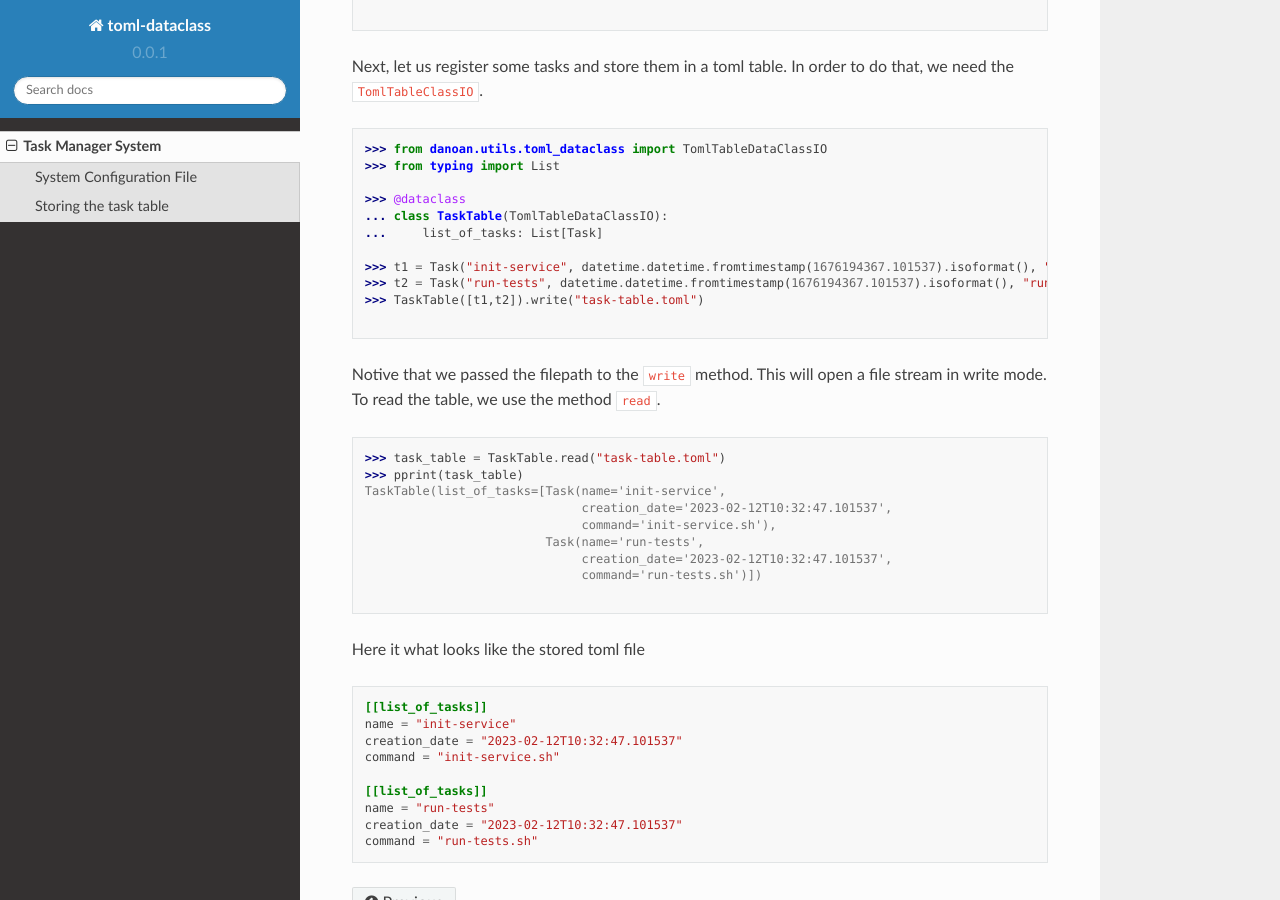
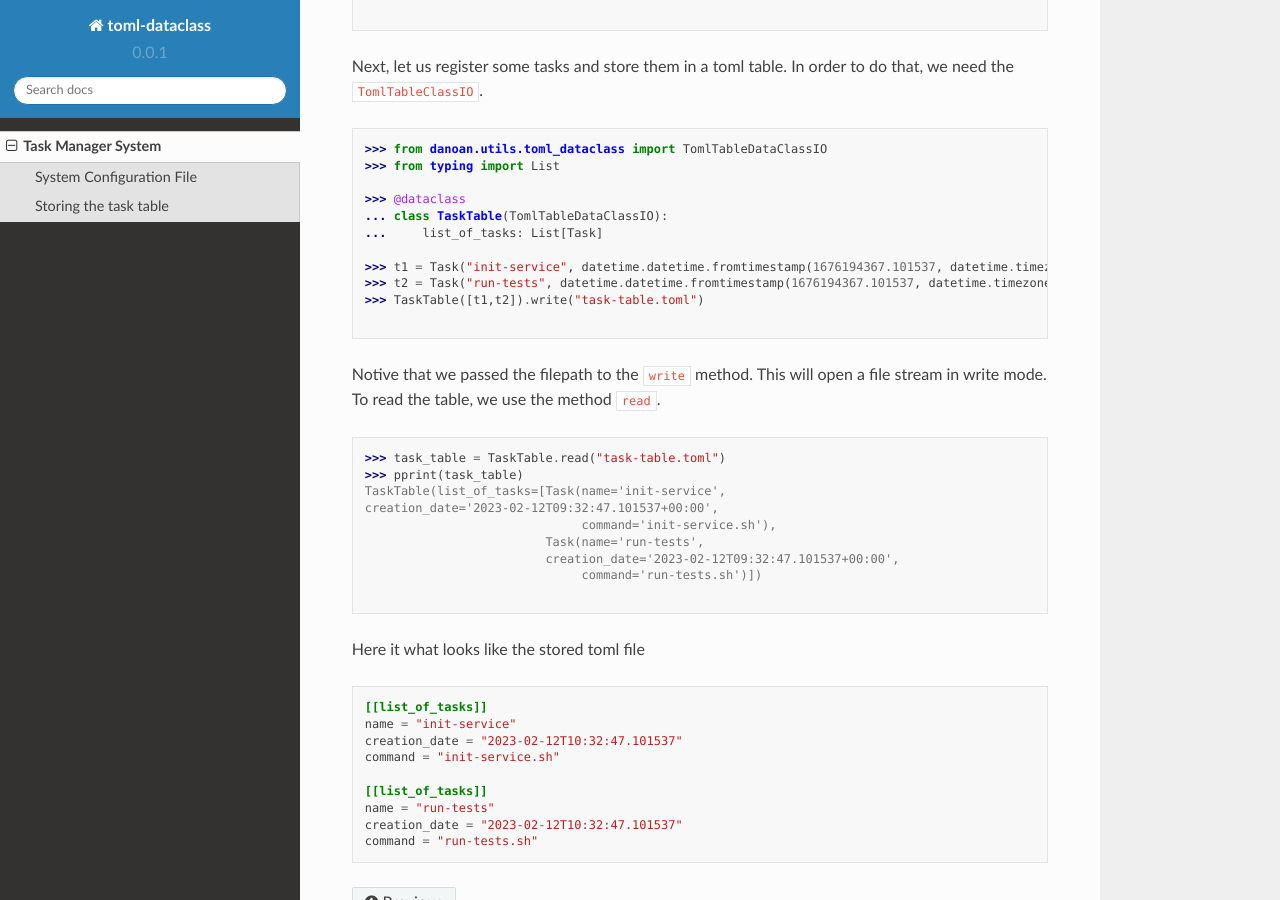
Before and after one commit to danoan/toml-dataclass, a Sphinx documentation site: the page built from docs/how-to/task-manager.md, in a window 1280 px wide and 900 px high, scrolled down 1390 px. Built offline with Sphinx 7.4.7 and the Read the Docs theme 2.0.0, drawn with Linux system fonts in a browser that asks for light colours; pages that are not in the unit, such as notebooks, are missing from menus.

Commit message:
Fix doctest
This commits adds timezone information to a doctest. Previously
we were getting an error during the automated workflow in github
due to the missing timezone information.

````diff
--- a/docs/how-to/task-manager.md
+++ b/docs/how-to/task-manager.md
@@ -78,8 +78,8 @@ do that, we need the `TomlTableClassIO`.
 ... class TaskTable(TomlTableDataClassIO):
 ...     list_of_tasks: List[Task]
 
->>> t1 = Task("init-service", datetime.datetime.fromtimestamp(1676194367.101537).isoformat(), "init-service.sh" )
->>> t2 = Task("run-tests", datetime.datetime.fromtimestamp(1676194367.101537).isoformat(), "run-tests.sh")
+>>> t1 = Task("init-service", datetime.datetime.fromtimestamp(1676194367.101537, datetime.timezone.utc).isoformat(), "init-service.sh" )
+>>> t2 = Task("run-tests", datetime.datetime.fromtimestamp(1676194367.101537, datetime.timezone.utc).isoformat(), "run-tests.sh")
 >>> TaskTable([t1,t2]).write("task-table.toml")
 
 ```
@@ -91,10 +91,10 @@ stream in write mode. To read the table, we use the method `read`.
 >>> task_table = TaskTable.read("task-table.toml")
 >>> pprint(task_table)
 TaskTable(list_of_tasks=[Task(name='init-service',
-                              creation_date='2023-02-12T10:32:47.101537',
+creation_date='2023-02-12T09:32:47.101537+00:00',
                               command='init-service.sh'),
                          Task(name='run-tests',
-                              creation_date='2023-02-12T10:32:47.101537',
+                         creation_date='2023-02-12T09:32:47.101537+00:00',
                               command='run-tests.sh')])
 
 ```
````
